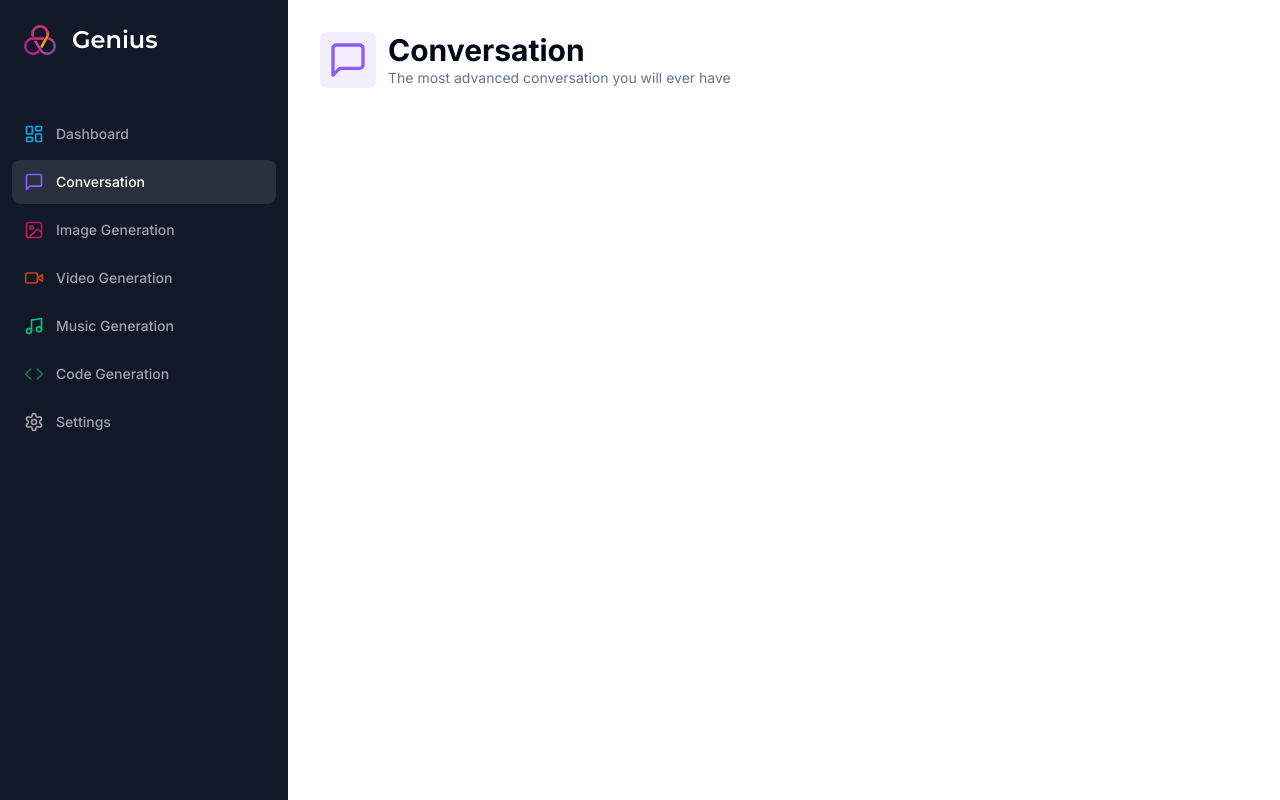
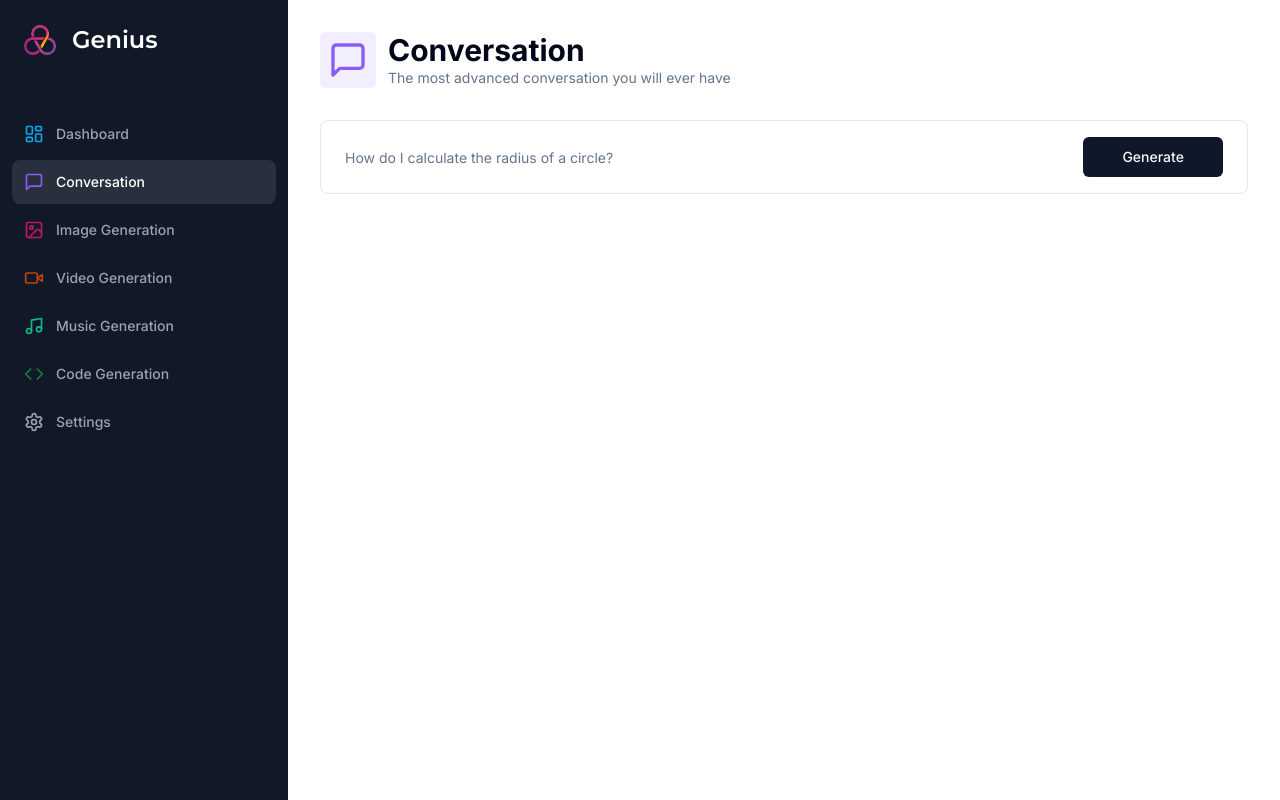
Before and after one commit to jevoncochran/ai-saas, a Next.js app: page /conversation in a window 1280 px wide. Built offline with nearby package versions, Linux system fonts and the light colour scheme.

Commit message:
more form setup

```diff
--- a/app/(dashboard)/(routes)/conversation/page.tsx
+++ b/app/(dashboard)/(routes)/conversation/page.tsx
@@ -6,6 +6,9 @@
 import * as z from "zod";
 import { formSchema } from "./constants";
 import { zodResolver } from "@hookform/resolvers/zod";
+import { Form, FormControl, FormField, FormItem } from "@/components/ui/form";
+import { Input } from "@/components/ui/input";
+import { Button } from "@/components/ui/button";
 
 const ConversationPage = () => {
   const form = useForm<z.infer<typeof formSchema>>({
@@ -30,7 +33,38 @@
         iconColor="text-violet-500"
         bgColor="bg-violet-500/10"
       />
-      <div className="px-4 lg:px-8"></div>
+      <div className="px-4 lg:px-8">
+        <div>
+          <Form {...form}>
+            <form
+              onSubmit={form.handleSubmit(onSubmit)}
+              className="rounded-lg border w-full p-4 px-3 md:px-6 focus-within:shadow-sm grid grid-cols-12 gap-2"
+            >
+              <FormField
+                name="prompt"
+                render={({ field }) => (
+                  <FormItem className="col-span-12 lg:col-span-10">
+                    <FormControl className="m-0 p-0">
+                      <Input
+                        className="border-0 outline-none focus-visible:ring-0 focus-visible:ring-transparent"
+                        disabled={isLoading}
+                        placeholder="How do I calculate the radius of a circle?"
+                        {...field}
+                      />
+                    </FormControl>
+                  </FormItem>
+                )}
+              />
+              <Button
+                className="col-span-12 lg:col-span-2 w-full"
+                disabled={isLoading}
+              >
+                Generate
+              </Button>
+            </form>
+          </Form>
+        </div>
+      </div>
     </div>
   );
 };
--- /dev/null
+++ b/components/ui/input.tsx
@@ -0,0 +1,25 @@
+import * as React from "react"
+
+import { cn } from "@/lib/utils"
+
+export interface InputProps
+  extends React.InputHTMLAttributes<HTMLInputElement> {}
+
+const Input = React.forwardRef<HTMLInputElement, InputProps>(
+  ({ className, type, ...props }, ref) => {
+    return (
+      <input
+        type={type}
+        className={cn(
+          "flex h-10 w-full rounded-md border border-input bg-background px-3 py-2 text-sm ring-offset-background file:border-0 file:bg-transparent file:text-sm file:font-medium placeholder:text-muted-foreground focus-visible:outline-none focus-visible:ring-2 focus-visible:ring-ring focus-visible:ring-offset-2 disabled:cursor-not-allowed disabled:opacity-50",
+          className
+        )}
+        ref={ref}
+        {...props}
+      />
+    )
+  }
+)
+Input.displayName = "Input"
+
+export { Input }
```
